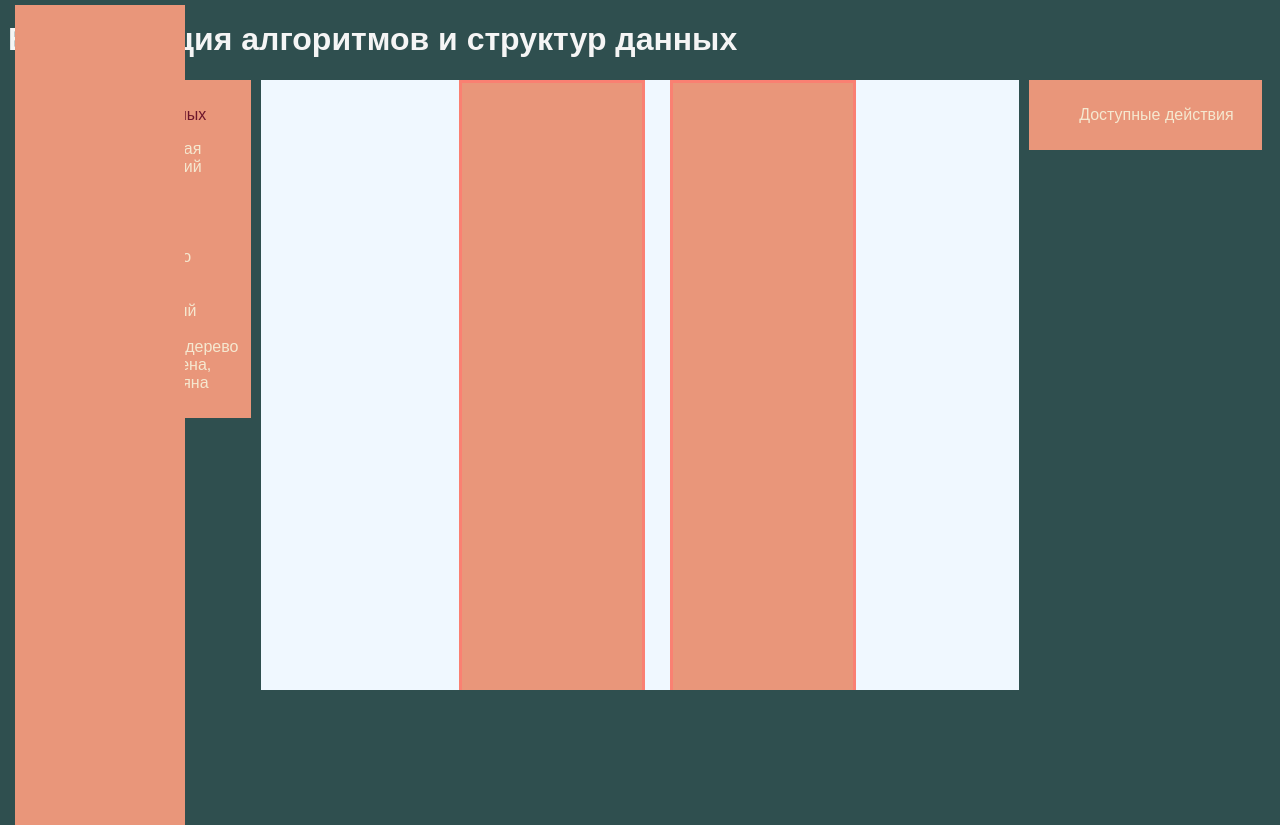
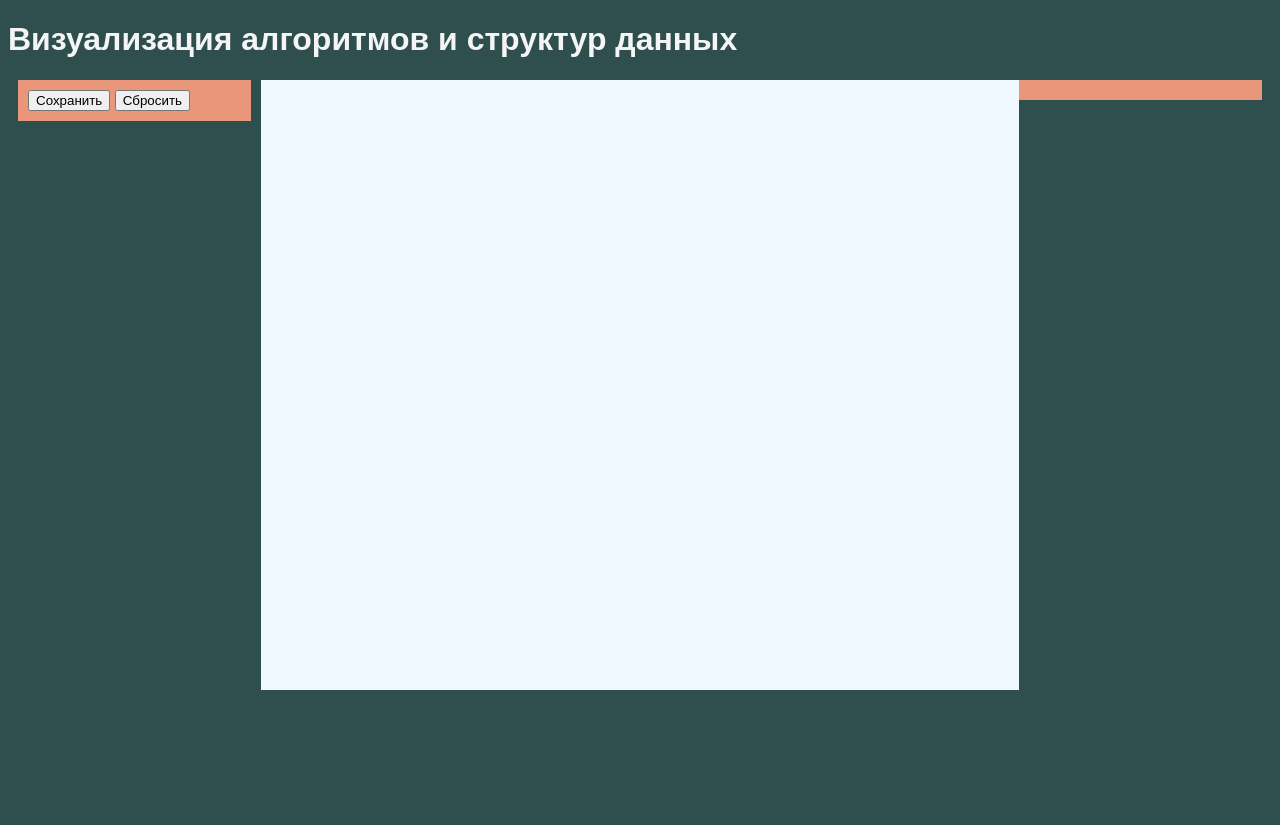
Before and after one commit to helena2505/alg_vis, a PHP site: page / in a window 1280 px wide. After the commit the page ends 690 px from the top, so only its background shows below. Run offline with PHP 8.4, Linux system fonts and the light colour scheme.

Commit message:
Version 1 for developer

```diff
--- a/index.html
+++ b/index.html
@@ -10,43 +10,16 @@
 <body>
         <header><h1>Визуализация алгоритмов и структур данных</h1></header>
 	<div class="layout">
-	<div class="globCol1">
+	<div class="optionsCol">
         <div>
-                    <ul class = "optionList">
-                        <li><p id="hdr">Структуры данных<p>
-                            <ul class = "optionList">
-                                <li id="variable">Переменная</li>
-                                <li id="array">Статический массив</li>
-                                <li id="structure">Структура</li>
-                                <li id="mfile">Файл</li>
-                                <li id="pointer">Указатель</li>
-                                <li id="muchness">Множество</li>
-                                <li id="mstack">Стек</li>
-                                <li id="mqueue">Очередь</li>
-				<li id="mlist">Двусвязный список</li>
-				<li id="binTree">Бинарное дерево</li>
-                     	    </ul>
-			<footer>&copy; Карелина Елена, Шорыгина Татьяна</footer>
-                    </ul>
+            <button>Сохранить</button>
+            <button>Сбросить</button>
          </div>
 	</div>
-	<div class="globCol3">
-<<<<<<< HEAD
-		<!--div class="empty"-->
-            <!--div class="fill" draggable="true"></div>
-        </div-->
-        <!--div class="empty"></div-->
-=======
-		<div class="empty">
-            <div class="fill" draggable="true"></div>
-        </div>
-        <div class="empty"></div>
->>>>>>> 7074de73b6b23423ee0a050d93f5c658a6045c39
+	<div class="canvasCol">
 	</div>
-	<div class="globCol2">
-	<div id="dynMenu">
-		<ul id="options" class="optionList">Доступные действия</ul>
-	</div>
+	<div class="picturesColj">
+        <div></div>
 	</div>
 	<script src="main.js"></script>
 </body>
--- a/style.css
+++ b/style.css
@@ -16,11 +16,19 @@ body {
  padding: 5px; /* Отступы вокруг текста */
 }
 
-#footer {
- background: #8fa09b; /* Цвет фона подвала */
- color: aliceblue; /* Цвет текста */
- padding: 5px; /* Отступы вокруг текста */
- clear: left; /* Отменяем действие float */
+.saveButton {
+	padding: 5px 5px;
+	text-align: center;
+	align-self: center;
+	background-color: azure;
+    width: 40%;
+    height: 20%;
+    box-shadow: 0 0 0 rgba(0,0,0,0.1), inset 0 0 0 rgba(0,0,0,0.1);
+    font-size: 15px;
+}
+
+.button:hover{
+    background: rgb(255, 163, 88);
 }
 
 .optionList li{
@@ -32,13 +40,20 @@ body {
 	overflow: hidden;
 }
 
-.globCol1, .globCol2 {
+.optionsCol {
 	width: 20%;
 	height: 100%;
 	float: left;
 }
 
-.globCol3 {
+.picturesCol {
+	width: 20%;
+	height: 100%;
+	float: right;
+	background-color: darksalmon;
+}
+
+.canvasCol {
 	width: 60%;
 	height: 610px;
 	float: left;
@@ -53,7 +68,7 @@ body {
     height: 100%; /* Высота колонок */
     background: darksalmon; /* Цвет фона */
     color: #f5e8d0; /* Цвет текста */
-    overflow: auto;
+	overflow: auto;
 }
 
 .drawing {
@@ -65,10 +80,7 @@ body {
 .fill {
 	background-image: url('http://source.unsplash.com/random/150x150');
 	position: absolute;
-<<<<<<< HEAD
 	object-fit: cover;
-=======
->>>>>>> 7074de73b6b23423ee0a050d93f5c658a6045c39
 	height: 150px;
 	width: 150px;
 	top: 5px;
@@ -78,11 +90,7 @@ body {
 
 .empty {
 	display: inline-block;
-<<<<<<< HEAD
 	position: sticky;
-=======
-	position: relative;
->>>>>>> 7074de73b6b23423ee0a050d93f5c658a6045c39
 	height: 160px;
 	width: 160px;
 	margin: 10px;
```
Also changed, not shown: main.js (+40 -9 lines).
